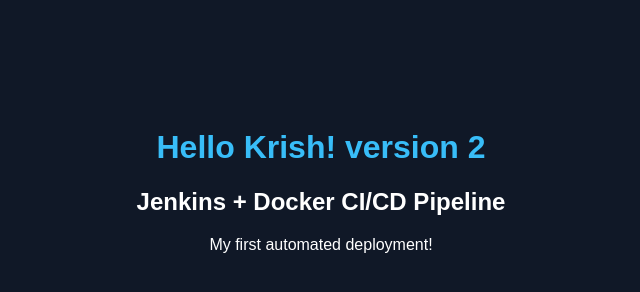
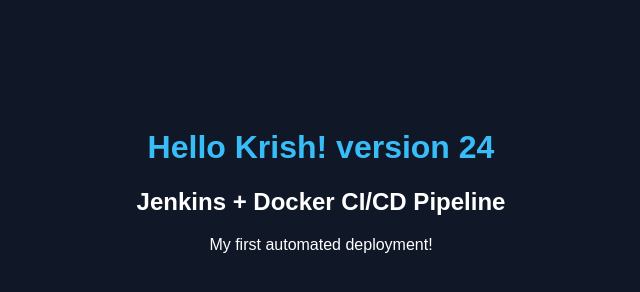
Before and after one commit to krish4138/jenkins-docker-demo, a plain HTML site: page index.html in a window 1280 px wide. Shown: the whole page, without its empty margins (319-959 px from the left). Drawn offline with Linux system fonts and the light colour scheme.

```diff
--- a/index.html
+++ b/index.html
@@ -16,7 +16,7 @@
     </style>
 </head>
 <body>
-    <h1>Hello Krish! version 2</h1>
+    <h1>Hello Krish! version 24</h1>
     <h2>Jenkins + Docker CI/CD Pipeline</h2>
     <p>My first automated deployment!</p>
 </body>
```
